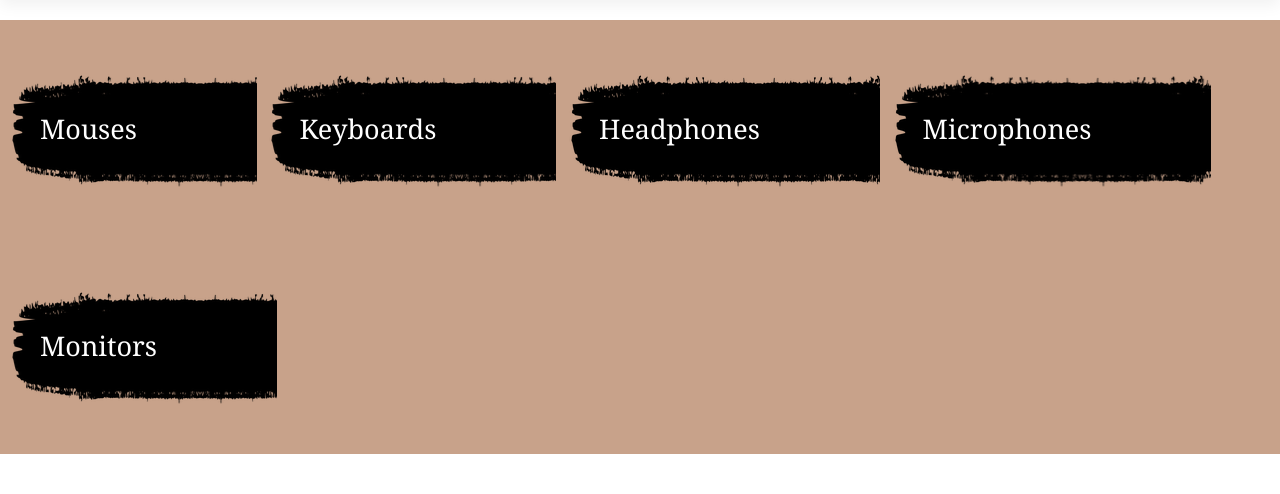
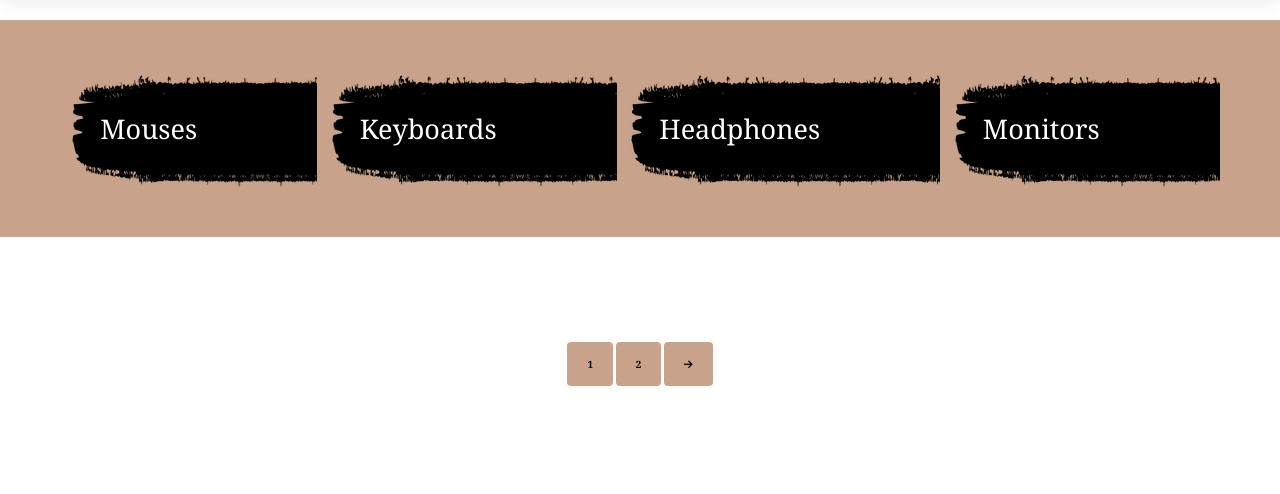
Before and after one commit to IbrahimPV/Edge-Tech-Website, a PHP site: page /Shop.php?user_id=1 in a window 1280 px wide; the page is wider, and only the part inside the window is pictured. Shown: the part 135-629 px from the top of that part. Run offline with PHP 8.4, Linux system fonts and the light colour scheme; data that the repository does not hold is empty; some web fonts are replaced.

Commit message:
Update Shop.php

```diff
--- a/Shop.php
+++ b/Shop.php
@@ -78,7 +78,7 @@ $all_product = $conn->query($sql);
         <button onclick="window.location.href='mouses.php?user_id=<?php echo $user_id; ?>'">Mouses</button>
         <button onclick="window.location.href='keyboards.php?user_id=<?php echo $user_id; ?>'">Keyboards</button>
         <button onclick="window.location.href='headphones.php?user_id=<?php echo $user_id; ?>'">Headphones</button>
-        <button onclick="window.location.href='microphones.php?user_id=<?php echo $user_id; ?>'">Microphones</button>
+
         <button onclick="window.location.href='monitors.php?user_id=<?php echo $user_id; ?>'">Monitors</button>
     </div>
 </section>
```
